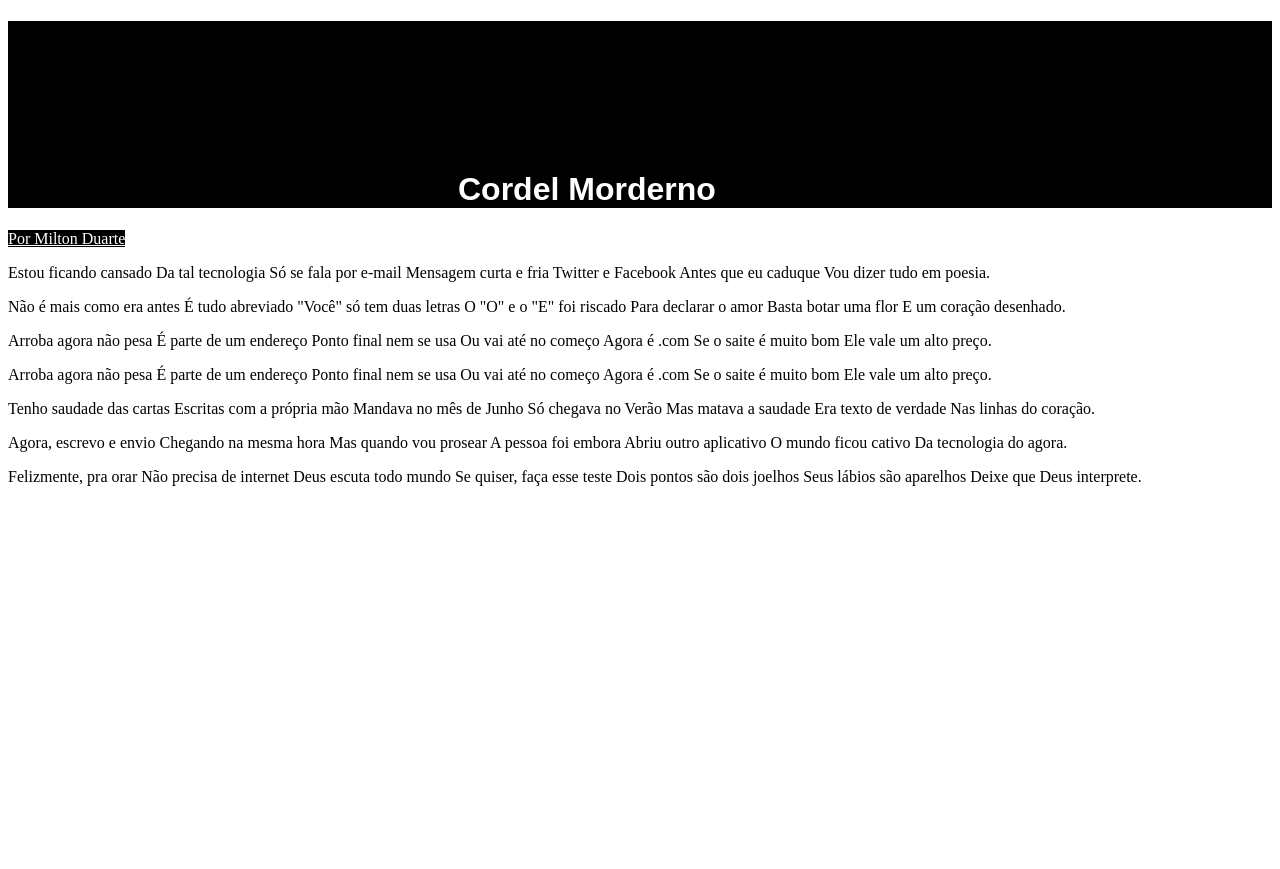
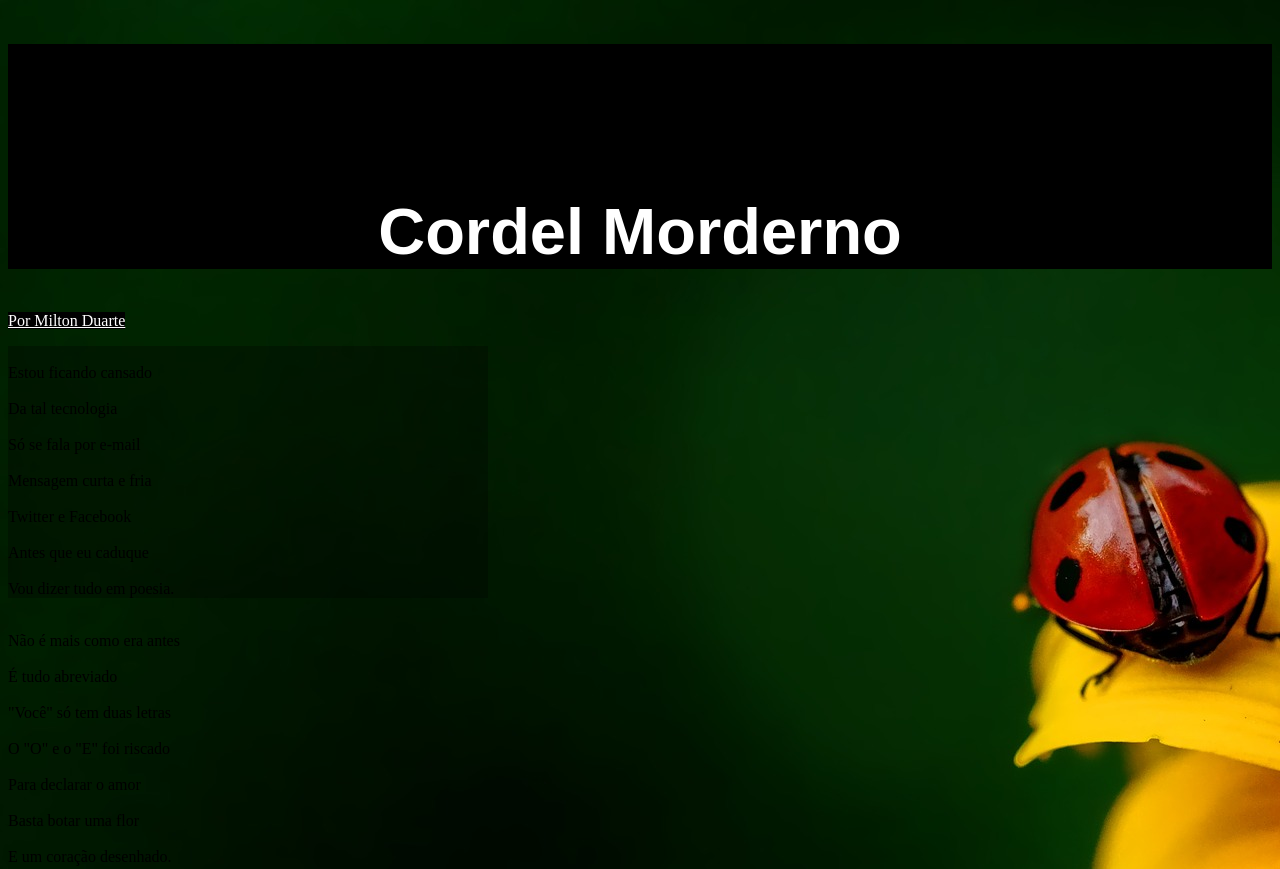
Before and after one commit to daianiazevedo/html-css, a plain HTML site: page desafio23.html in a window 1280 px wide. Shown: the top 869 px of the page. Before the commit the page ends 800 px from the top, so only its background shows below. Drawn offline with Linux system fonts and the light colour scheme.

Commit message:
Update desafio23.html

```diff
--- a/desafio23.html
+++ b/desafio23.html
@@ -5,12 +5,22 @@
     <meta name="viewport" content="width=device-width, initial-scale=1.0">
     <title>Desafio do Cordel</title>
     <style>
+        body{
+            background-image: url(imagens/background001.jpg);
+
+        }
+        body p .verso{
+            background-image: url(imagens/background002.jpg);
+        }
+
+
         h1{
             font-family: Arial, Helvetica, sans-serif ;
+            font-size: 65px;
             color: white;
             background-color: black;
-            padding-left:450px ;
             padding-top: 150px;
+            text-align: center;
 
 
         }
@@ -20,9 +30,13 @@
 
 
         }
-        main{
+        main .verso{
+
+            width: 38%;
+             background-color: rgba(0, 0, 0, 0.295);
 
         }
+
     </style>
 </head>
 <body>
@@ -35,56 +49,67 @@
 
     </div>
     <main>
-        <p class="verso">Estou ficando cansado
-            Da tal tecnologia
-            Só se fala por e-mail
-            Mensagem curta e fria
-            Twitter e Facebook
-            Antes que eu caduque
-            Vou dizer tudo em poesia.</p>
-        <p>Não é mais como era antes
-            É tudo abreviado
-            "Você" só tem duas letras
-            O "O" e o "E" foi riscado
-            Para declarar o amor
-            Basta botar uma flor
-            E um coração desenhado.</p>
-        <p class="verso">Arroba agora não pesa
-            É parte de um endereço
-            Ponto final nem se usa
-            Ou vai até no começo
-            Agora é .com
-            Se o saite é muito bom
-            Ele vale um alto preço.</p>
-        <p class="verso">Arroba agora não pesa
-            É parte de um endereço
-            Ponto final nem se usa
-            Ou vai até no começo
-            Agora é .com
-            Se o saite é muito bom
-            Ele vale um alto preço.</p>
-        <p>Tenho saudade das cartas
-            Escritas com a própria mão
-            Mandava no mês de Junho
-            Só chegava no Verão
-            Mas matava a saudade
-            Era texto de verdade
-            Nas linhas do coração.</p>
-        <p class="verso">Agora, escrevo e envio
-            Chegando na mesma hora
-            Mas quando vou prosear
-            A pessoa foi embora
-            Abriu outro aplicativo
-            O mundo ficou cativo
-            Da tecnologia do agora.
+
+                <p class="verso">
+
+                        <br>Estou ficando cansado</br>
+                        <br>Da tal tecnologia</br>
+                        <br>Só se fala por e-mail</br>
+                        <br>Mensagem curta e fria</br>
+                        <br>Twitter e Facebook</br>
+                        <br>Antes que eu caduque</br>
+                        <br>Vou dizer tudo em poesia.</br>
+                                        </p>
+
+
+        <p class="dois"><br>Não é mais como era antes</br>
+            <br>É tudo abreviado</br>
+            <br>"Você" só tem duas letras</br>
+            <br>O "O" e o "E" foi riscado</br>
+            <br>Para declarar o amor</br>
+            <br>Basta botar uma flor</br>
+            <br>E um coração desenhado.</br></p>
+
+        <p class="verso"><br>Arroba agora não pesa</br>
+            <br>É parte de um endereço</br>
+            <br>Ponto final nem se usa</br>
+            <br>Ou vai até no começo</br>
+            <br>Agora é .com</br>
+            <br>Se o saite é muito bom</br>
+            <br>Ele vale um alto preço.</br></p>
+
+        <p class="verso"><br>Arroba agora não pesa</br>
+            <br>É parte de um endereço</br>
+            <br>Ponto final nem se usa</br>
+            <br>Ou vai até no começo</br>
+            <br>Agora é .com</br>
+            <br>Se o saite é muito bom</br>
+            <br>Ele vale um alto preço</br> </p>
+
+        <p><br>Tenho saudade das cartas</br>
+            <br>Escritas com a própria mão</br>
+            <br>Mandava no mês de Junho</br>
+            <br>Só chegava no Verão</br>
+            <br>Mas matava a saudade</br>
+            <br>Era texto de verdade</br>
+            <br>Nas linhas do coração.</br></p>
+
+        <p class="verso"><br>Agora, escrevo e envio</br>
+            <br>Chegando na mesma hora</br>
+            <br>Mas quando vou prosear</br>
+            <br>A pessoa foi embora</br>
+            <br>Abriu outro aplicativo</br>
+            <br>O mundo ficou cativo</br>
+            <br>Da tecnologia do agora.</br>
             </p>
-        <p class="verso">Felizmente, pra orar
-            Não precisa de internet
-            Deus escuta todo mundo
-            Se quiser, faça esse teste
-            Dois pontos são dois joelhos
-            Seus lábios são aparelhos
-            Deixe que Deus interprete.</p>
+
+        <p class="verso"><br>Felizmente, pra orar</br>
+            <br>Não precisa de internet</br>
+            <br>Deus escuta todo mundo</br>
+            <br>Se quiser, faça esse teste</br>
+            <br>Dois pontos são dois joelhos</br>
+            <br>Seus lábios são aparelhos</br>
+            <br>Deixe que Deus interprete.</br></p>
 
 
     </main>
```
